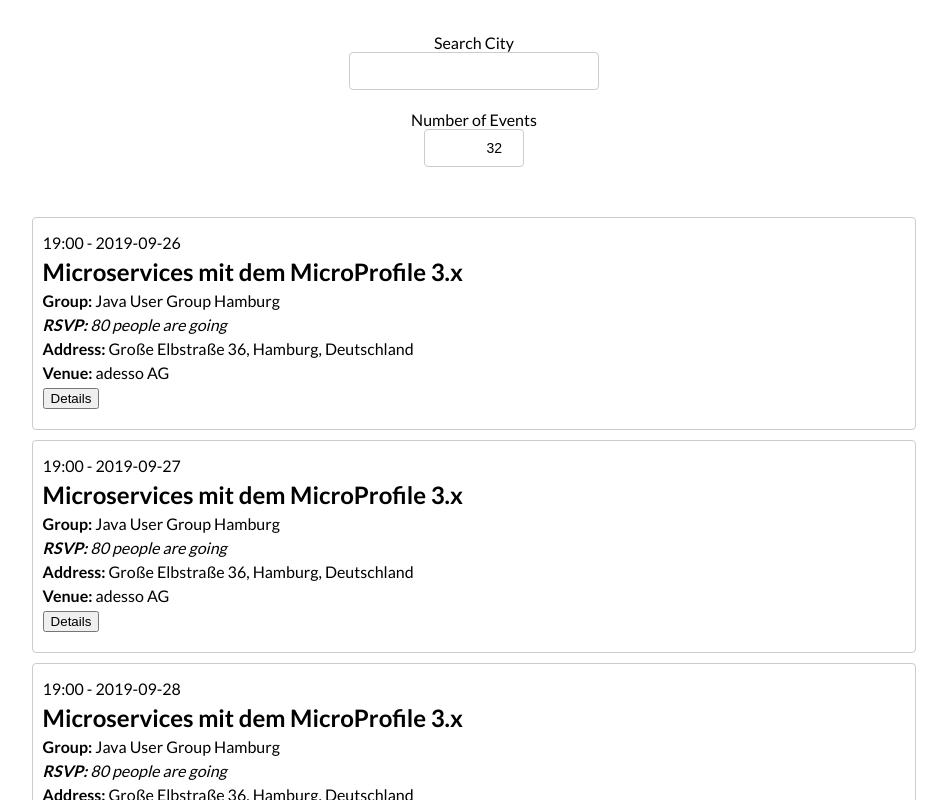
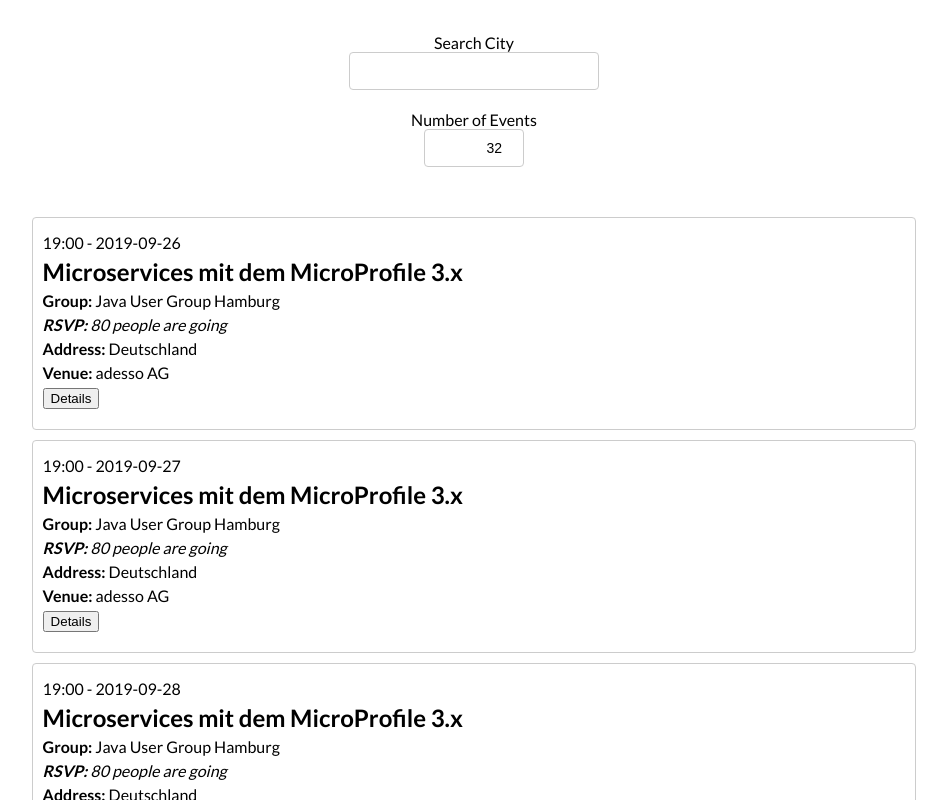
Before and after one commit to envincebal/meetup, a React (Create React App) app: page / in a window 1280 px wide. Shown: the top 800 px of the page, without its empty margins (166-1113 px from the left). Built offline with nearby package versions, Linux system fonts and the light colour scheme.

Commit message:
Fixed address bug.

```diff
--- a/src/App.js
+++ b/src/App.js
@@ -43,7 +43,6 @@ class App extends Component {
         <CitySearch updateEvents={this.updateEvents}/>
         <NumberOfEvents updateEvents={this.updateEvents}/>
         <EventList events={this.state.events}/>
-        {console.log(this.state.events)}
       </div>
     );
   }
--- a/src/Event.js
+++ b/src/Event.js
@@ -25,8 +25,8 @@ class Event extends Component {
         <p className="event-name">{event.name}</p>
         <p><span className="label">Group:</span> {event.group.name}</p>
         <p className="event-count"><span className="label">RSVP: </span>{event.yes_rsvp_count} people are going</p>
-        <p className="event-address"><span className="label">Address: </span>{ event.venue.address_1 + ', ' + event.venue.city + ', ' +  event.venue.localized_country_name}</p>
-        <p className="event-venue"><span className="label">Venue: </span>{event.venue.name}</p>
+        <p className="event-address"><span className="label">Address: </span>{ event.venue && event.venue.address_1 + ', ' + event.venue &&  event.venue.city + ', ' +  event.venue && event.venue.localized_country_name}</p>
+        <p className="event-venue"><span className="label">Venue: </span>{event.venue && event.venue.name}</p>
         {this.state.showDetails && (
           <div className="event-details">
             <hr/>
```
